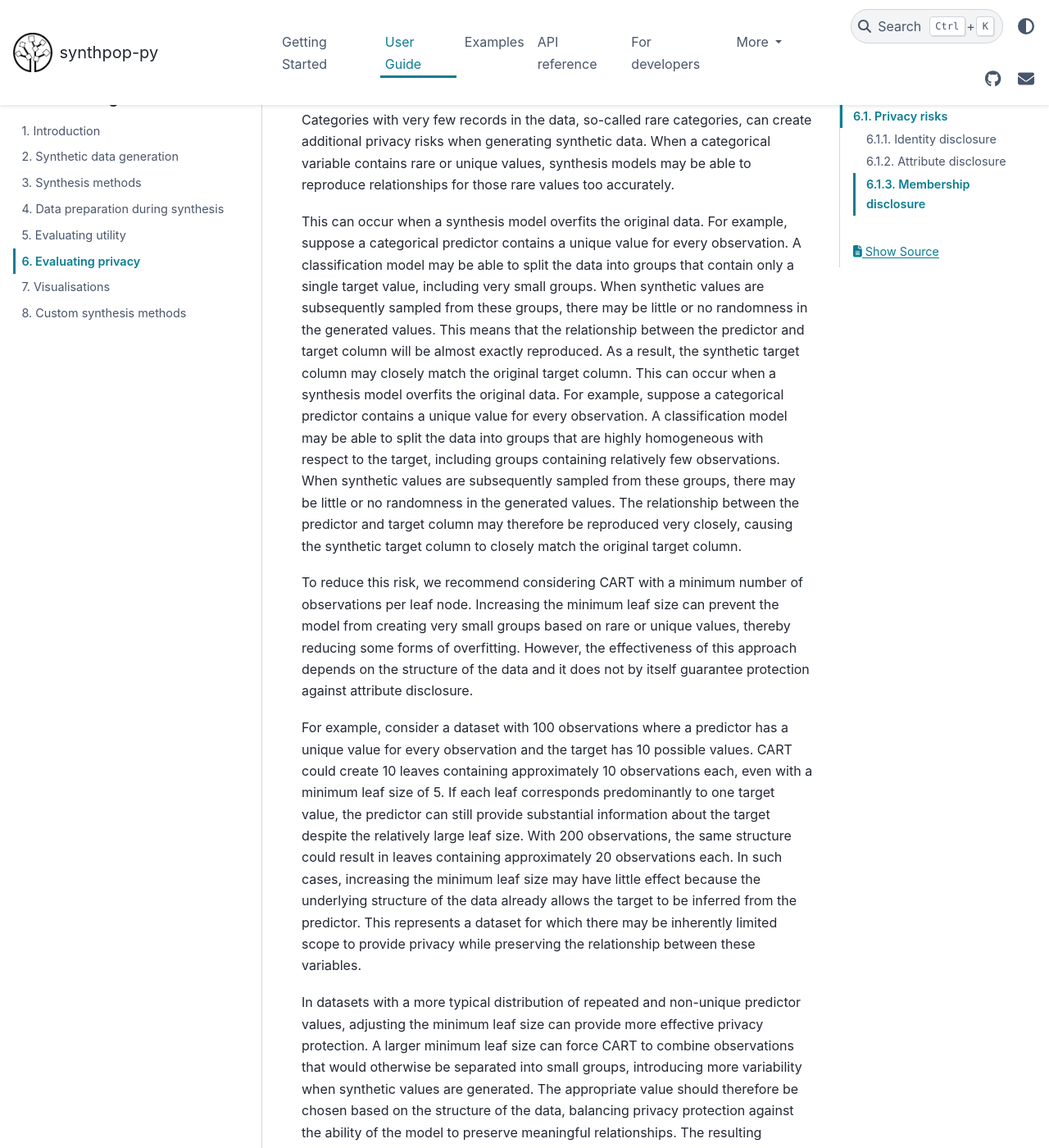
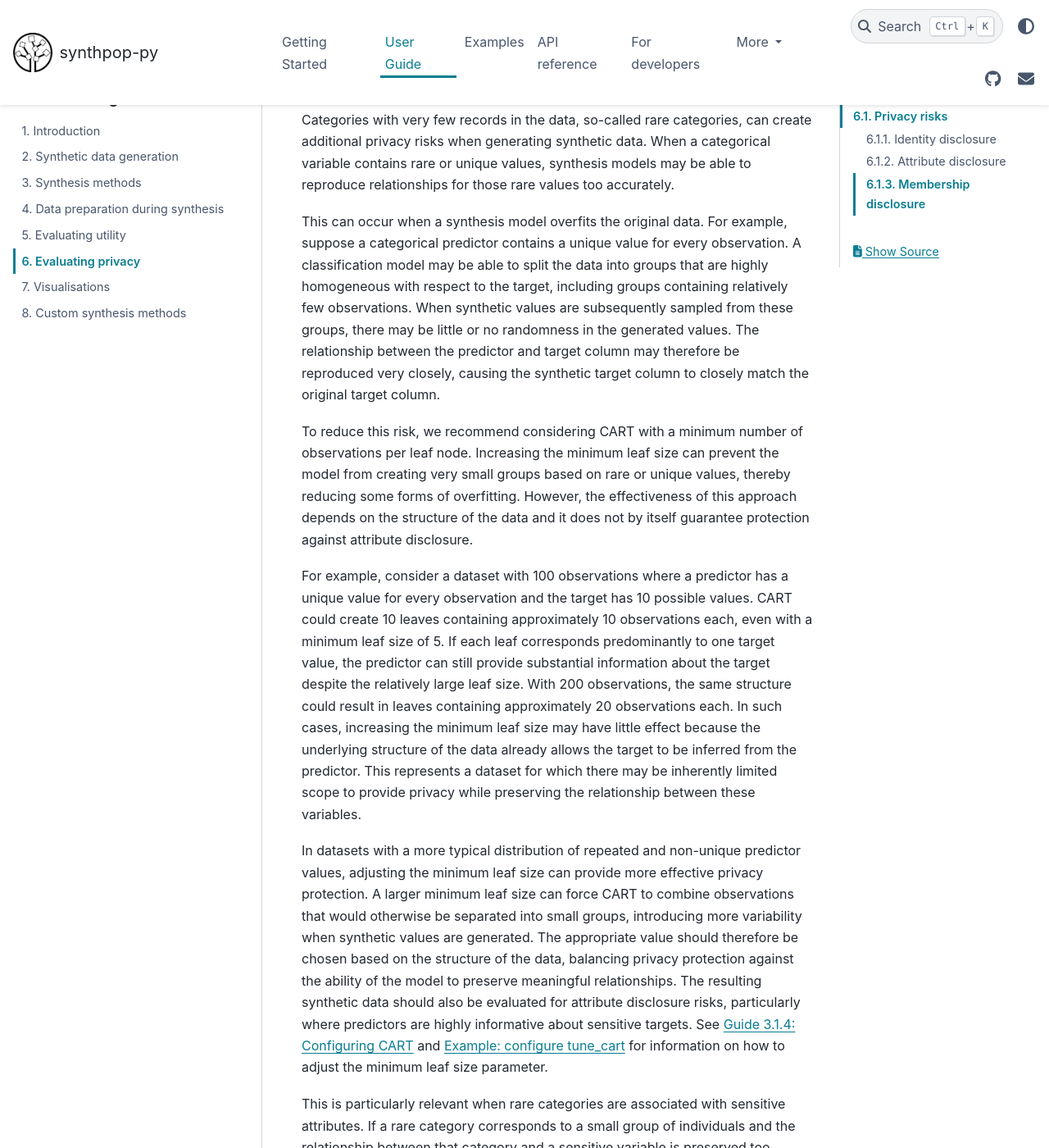
Before and after one commit to duonl/synthpop-py, a Sphinx documentation site: the page built from docs/source/user_guides/6_evaluating_privacy.md, in a window 1280 px wide and 1400 px high, scrolled down 2582 px. Shown: the whole window at 82% size. Built offline with Sphinx 7.4.7 and the PyData theme 0.15.4, drawn with Linux system fonts in a browser that asks for light colours; some of the changed text lies outside the part shown.

Commit message:
fix rendering, duplication, and ambiguity

```diff
--- a/docs/source/user_guides/6_evaluating_privacy.md
+++ b/docs/source/user_guides/6_evaluating_privacy.md
@@ -55,14 +55,13 @@ Preventing attribute disclosure requires considering not only whether individual
 
 Categories with very few records in the data, so-called rare categories, can create additional privacy risks when generating synthetic data. When a categorical variable contains rare or unique values, synthesis models may be able to reproduce relationships for those rare values too accurately.
 
-This can occur when a synthesis model overfits the original data. For example, suppose a categorical predictor contains a unique value for every observation. A classification model may be able to split the data into groups that contain only a single target value, including very small groups. When synthetic values are subsequently sampled from these groups, there may be little or no randomness in the generated values. This means that the relationship between the predictor and target column will be almost exactly reproduced. As a result, the synthetic target column may closely match the original target column.
 This can occur when a synthesis model overfits the original data. For example, suppose a categorical predictor contains a unique value for every observation. A classification model may be able to split the data into groups that are highly homogeneous with respect to the target, including groups containing relatively few observations. When synthetic values are subsequently sampled from these groups, there may be little or no randomness in the generated values. The relationship between the predictor and target column may therefore be reproduced very closely, causing the synthetic target column to closely match the original target column.
 
 To reduce this risk, we recommend considering CART with a minimum number of observations per leaf node. Increasing the minimum leaf size can prevent the model from creating very small groups based on rare or unique values, thereby reducing some forms of overfitting. However, the effectiveness of this approach depends on the structure of the data and it does not by itself guarantee protection against attribute disclosure.
 
 For example, consider a dataset with 100 observations where a predictor has a unique value for every observation and the target has 10 possible values. CART could create 10 leaves containing approximately 10 observations each, even with a minimum leaf size of 5. If each leaf corresponds predominantly to one target value, the predictor can still provide substantial information about the target despite the relatively large leaf size. With 200 observations, the same structure could result in leaves containing approximately 20 observations each. In such cases, increasing the minimum leaf size may have little effect because the underlying structure of the data already allows the target to be inferred from the predictor. This represents a dataset for which there may be inherently limited scope to provide privacy while preserving the relationship between these variables.
 
-In datasets with a more typical distribution of repeated and non-unique predictor values, adjusting the minimum leaf size can provide more effective privacy protection. A larger minimum leaf size can force CART to combine observations that would otherwise be separated into small groups, introducing more variability when synthetic values are generated. The appropriate value should therefore be chosen based on the structure of the data, balancing privacy protection against the ability of the model to preserve meaningful relationships. The resulting synthetic data should also be evaluated for attribute disclosure risks, particularly where predictors are highly informative about sensitive targets. See {ref}`Guide 3.1.4: Configuring CART <314-configuring-cart>`  and `Example: configure tune_cart <../../examples/tune_cart_function.html>`__ for information on how to adjust the minimum leaf size parameter.
+In datasets with a more typical distribution of repeated and non-unique predictor values, adjusting the minimum leaf size can provide more effective privacy protection. A larger minimum leaf size can force CART to combine observations that would otherwise be separated into small groups, introducing more variability when synthetic values are generated. The appropriate value should therefore be chosen based on the structure of the data, balancing privacy protection against the ability of the model to preserve meaningful relationships. The resulting synthetic data should also be evaluated for attribute disclosure risks, particularly where predictors are highly informative about sensitive targets. See {ref}`Guide 3.1.4: Configuring CART <314-configuring-cart>`  and [Example: configure tune_cart](../examples/tune_cart_function.md) for information on how to adjust the minimum leaf size parameter.
 
 This is particularly relevant when rare categories are associated with sensitive attributes. If a rare category corresponds to a small group of individuals and the relationship between that category and a sensitive variable is preserved too accurately during the synthesis process, the synthetic data may allow a third-party to infer sensitive information about members of that group. This is a form of attribute disclosure.
 
```
Also changed, not shown: 1 other file.
